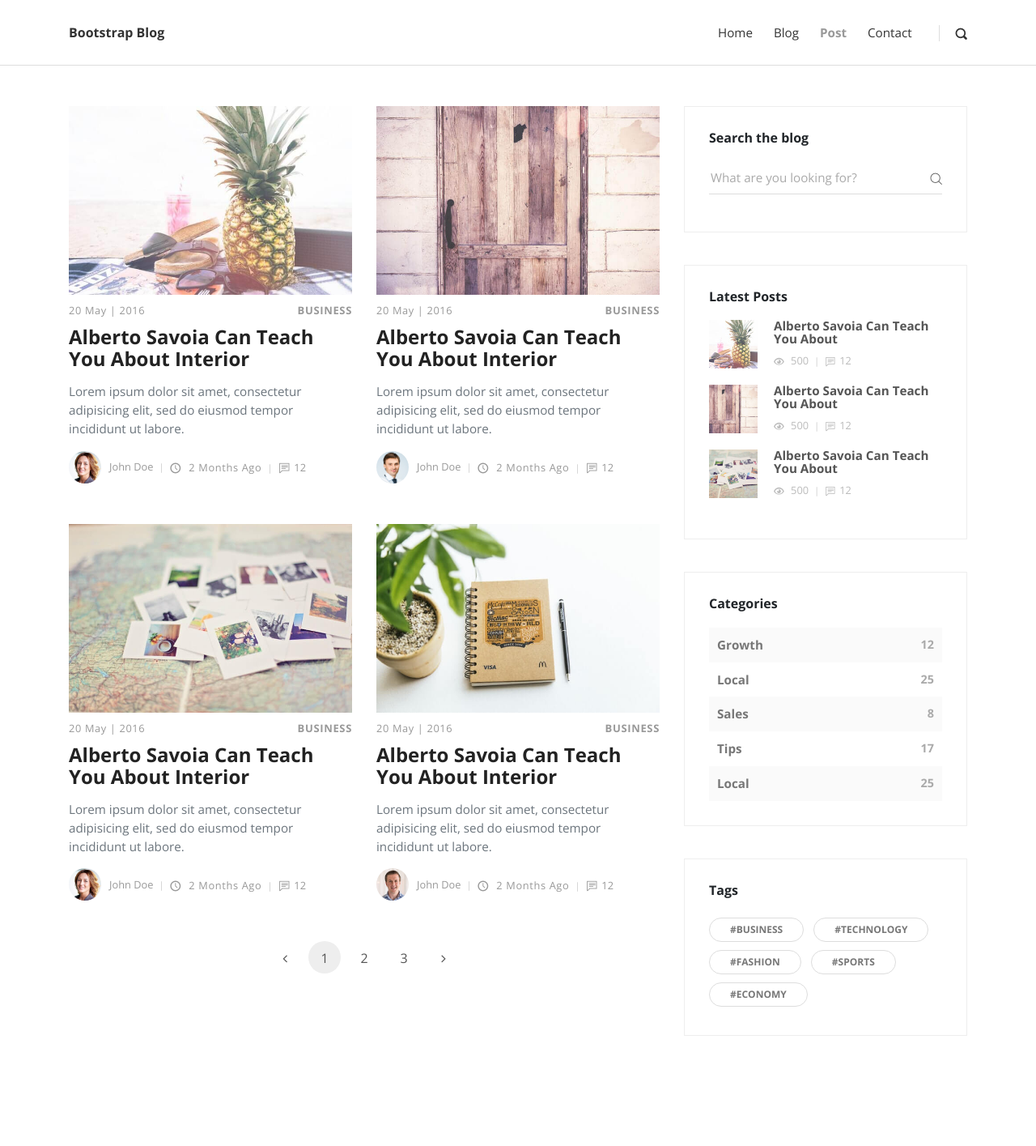
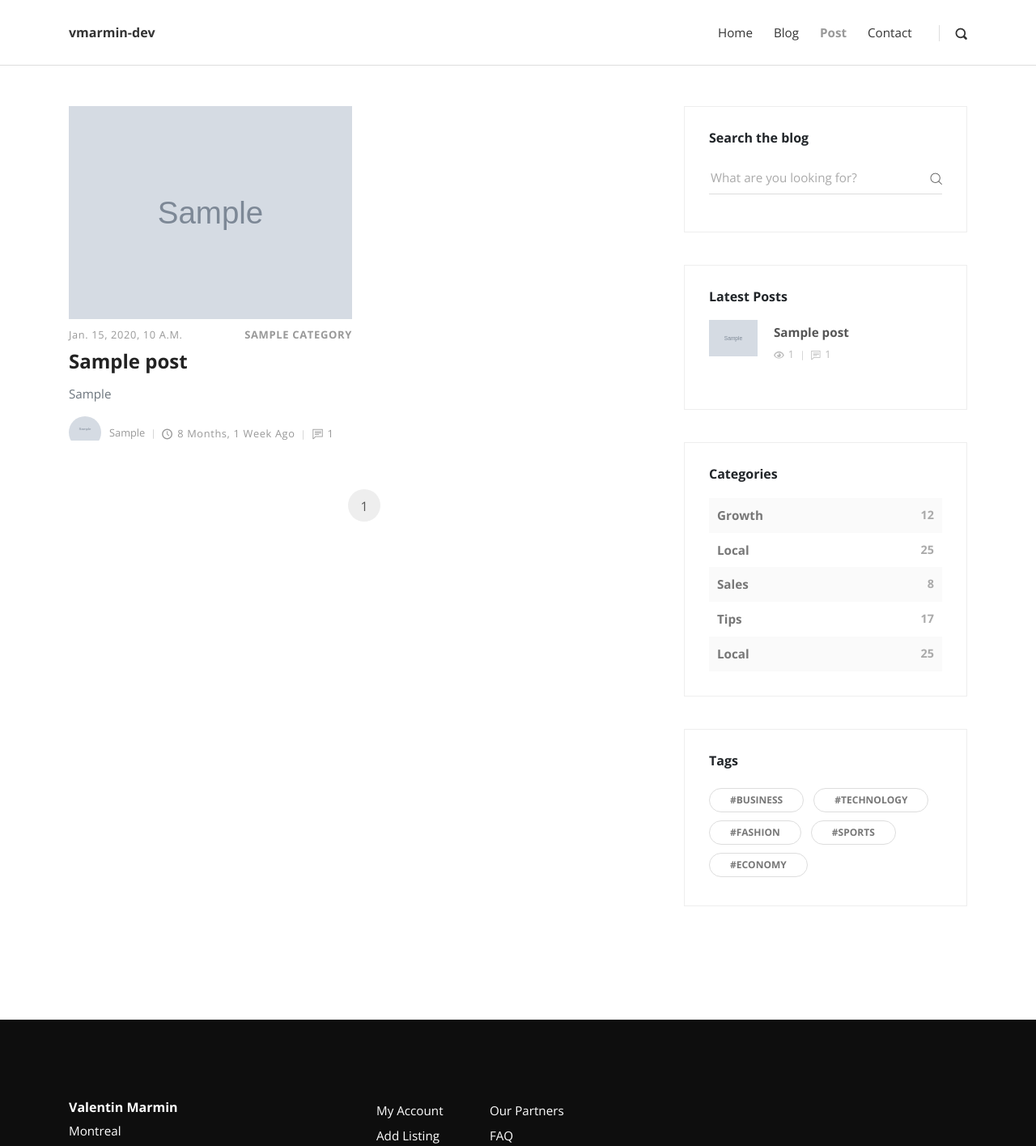
Before and after one commit to vmarmin/portfolio, a Django app: page /blog/ in a window 1280 px wide. Shown: the top 1415 px of the page at 81% size. Run offline with Django 3.2, Linux system fonts and the light colour scheme; tables that the repository leaves empty hold one stand-in row (values such as "Sample post"); grey boxes marked "Sample" are stand-in pictures; some libraries are stand-ins or nearby versions.

Commit message:
(blog): #4 pursuing blog django integration

```diff
--- a/blog/models.py
+++ b/blog/models.py
@@ -28,6 +28,7 @@
     thumbnail = models.ImageField()
     categories = models.ManyToManyField(Category)
     featured = models.BooleanField()
+    view_count = models.IntegerField(default=0)
 
     def __str__(self):
         return self.title
--- a/blog/templates/blog.html
+++ b/blog/templates/blog.html
@@ -8,87 +8,43 @@
     <main class="posts-listing col-lg-8">
       <div class="container">
         <div class="row">
+          {% for post in queryset %}
           <!-- post -->
           <div class="post col-xl-6">
-                <div class="post-thumbnail"><a href="post.html"><img src="{% static 'img/blog-post-1.jpeg' %}" alt="..." class="img-fluid"></a></div>
+            <div class="post-thumbnail"><a href="#"><img src="{{ post.thumbnail.url }}" alt="post thumbnail" class="img-fluid"></a></div>
             <div class="post-details">
               <div class="post-meta d-flex justify-content-between">
-                    <div class="date meta-last">20 May | 2016</div>
-                    <div class="category"><a href="#">Business</a></div>
-                  </div><a href="post.html">
-                    <h3 class="h4">Alberto Savoia Can Teach You About Interior</h3></a>
-                  <p class="text-muted">Lorem ipsum dolor sit amet, consectetur adipisicing elit, sed do eiusmod tempor incididunt ut labore.</p>
+                <div class="date meta-last">{{ post.timestamp }}</div>
+                <div class="category">
+                  {% for cat in post.categories.all %}
+                  <a href="#">{{ cat }}</a>
+                  {% endfor %}
+                </div>
+              </div>
+              <a href="#"><h3 class="h4">{{ post.title }}</h3></a>
+              <p class="text-muted">{{ post.overview }}</p>
               <footer class="post-footer d-flex align-items-center"><a href="#" class="author d-flex align-items-center flex-wrap">
-                      <div class="avatar"><img src="{% static 'img/avatar-3.jpg' %}" alt="..." class="img-fluid"></div>
-                      <div class="title"><span>John Doe</span></div></a>
-                    <div class="date"><i class="icon-clock"></i> 2 months ago</div>
-                    <div class="comments meta-last"><i class="icon-comment"></i>12</div>
+                  <div class="avatar"><img src="{{ post.author.profile_picture.url }}" alt="profile picture" class="img-fluid"></div>
+                  <div class="title"><span>{{ post.author.user.username }}</span></div></a>
+                <div class="date"><i class="icon-clock"></i>{{ post.timestamp|timesince }} ago</div>
+                <div class="comments meta-last"><i class="icon-comment"></i>{{ post.comment_count }}</div>
               </footer>
             </div>
           </div>
-              <!-- post             -->
-              <div class="post col-xl-6">
-                <div class="post-thumbnail"><a href="post.html"><img src="{% static 'img/blog-post-2.jpg' %}" alt="..." class="img-fluid"></a></div>
-                <div class="post-details">
-                  <div class="post-meta d-flex justify-content-between">
-                    <div class="date meta-last">20 May | 2016</div>
-                    <div class="category"><a href="#">Business</a></div>
-                  </div><a href="post.html">
-                    <h3 class="h4">Alberto Savoia Can Teach You About Interior</h3></a>
-                  <p class="text-muted">Lorem ipsum dolor sit amet, consectetur adipisicing elit, sed do eiusmod tempor incididunt ut labore.</p>
-                  <div class="post-footer d-flex align-items-center"><a href="#" class="author d-flex align-items-center flex-wrap">
-                      <div class="avatar"><img src="{% static 'img/avatar-2.jpg' %}" alt="..." class="img-fluid"></div>
-                      <div class="title"><span>John Doe</span></div></a>
-                    <div class="date"><i class="icon-clock"></i> 2 months ago</div>
-                    <div class="comments meta-last"><i class="icon-comment"></i>12</div>
-                  </div>
-                </div>
-              </div>
-              <!-- post             -->
-              <div class="post col-xl-6">
-                <div class="post-thumbnail"><a href="post.html"><img src="{% static 'img/blog-post-3.jpeg' %}" alt="..." class="img-fluid"></a></div>
-                <div class="post-details">
-                  <div class="post-meta d-flex justify-content-between">
-                    <div class="date meta-last">20 May | 2016</div>
-                    <div class="category"><a href="#">Business</a></div>
-                  </div><a href="post.html">
-                    <h3 class="h4">Alberto Savoia Can Teach You About Interior</h3></a>
-                  <p class="text-muted">Lorem ipsum dolor sit amet, consectetur adipisicing elit, sed do eiusmod tempor incididunt ut labore.</p>
-                  <div class="post-footer d-flex align-items-center"><a href="#" class="author d-flex align-items-center flex-wrap">
-                      <div class="avatar"><img src="{% static 'img/avatar-3.jpg' %}" alt="..." class="img-fluid"></div>
-                      <div class="title"><span>John Doe</span></div></a>
-                    <div class="date"><i class="icon-clock"></i> 2 months ago</div>
-                    <div class="comments meta-last"><i class="icon-comment"></i>12</div>
-                  </div>
-                </div>
-              </div>
-              <!-- post -->
-              <div class="post col-xl-6">
-                <div class="post-thumbnail"><a href="post.html"><img src="{% static 'img/blog-post-4.jpeg' %}" alt="..." class="img-fluid"></a></div>
-                <div class="post-details">
-                  <div class="post-meta d-flex justify-content-between">
-                    <div class="date meta-last">20 May | 2016</div>
-                    <div class="category"><a href="#">Business</a></div>
-                  </div><a href="post.html">
-                    <h3 class="h4">Alberto Savoia Can Teach You About Interior</h3></a>
-                  <p class="text-muted">Lorem ipsum dolor sit amet, consectetur adipisicing elit, sed do eiusmod tempor incididunt ut labore.</p>
-                  <div class="post-footer d-flex align-items-center"><a href="#" class="author d-flex align-items-center flex-wrap">
-                      <div class="avatar"><img src="{% static 'img/avatar-1.jpg' %}" alt="..." class="img-fluid"></div>
-                      <div class="title"><span>John Doe</span></div></a>
-                    <div class="date"><i class="icon-clock"></i> 2 months ago</div>
-                    <div class="comments meta-last"><i class="icon-comment"></i>12</div>
-                  </div>
-                </div>
-              </div>
+          {% endfor %}
         </div>
         <!-- Pagination -->
         <nav aria-label="Page navigation example">
           <ul class="pagination pagination-template d-flex justify-content-center">
-                <li class="page-item"><a href="#" class="page-link"> <i class="fa fa-angle-left"></i></a></li>
-                <li class="page-item"><a href="#" class="page-link active">1</a></li>
-                <li class="page-item"><a href="#" class="page-link">2</a></li>
-                <li class="page-item"><a href="#" class="page-link">3</a></li>
-                <li class="page-item"><a href="#" class="page-link"> <i class="fa fa-angle-right"></i></a></li>
+            {% if queryset.has_previous %}
+            <li class="page-item"><a href="?{{ page_request_var }}={{ queryset.previous_page_number }}" class="page-link"> <i class="fa fa-angle-left"></i></a></li>
+            <li class="page-item"><a href="?{{ page_request_var }}={{ queryset.previous_page_number }}" class="page-link">{{ queryset.previous_page_number }}</a></li>
+            {% endif %}
+            <li class="page-item"><a href="?{{ page_request_var }}={{ queryset.number }}" class="page-link active">{{ queryset.number }}</a></li>
+            {% if queryset.has_next %}
+            <li class="page-item"><a href="?{{ page_request_var }}={{ queryset.next_page_number }}" class="page-link">{{ queryset.next_page_number }}</a></li>
+            <li class="page-item"><a href="?{{ page_request_var }}={{ queryset.next_page_number }}" class="page-link"> <i class="fa fa-angle-right"></i></a></li>
+            {% endif %}
           </ul>
         </nav>
       </div>
@@ -111,34 +67,21 @@
         <header>
           <h3 class="h6">Latest Posts</h3>
         </header>
-            <div class="blog-posts"><a href="#">
+        <div class="blog-posts">
+          {% for post in most_recent %}
+          <a href="#">
             <div class="item d-flex align-items-center">
-                  <div class="image"><img src="{% static 'img/small-thumbnail-1.jpg' %}" alt="..." class="img-fluid"></div>
-                  <div class="title"><strong>Alberto Savoia Can Teach You About</strong>
+              <div class="image"><img src="{{ post.thumbnail.url }}" alt="post thumbnail" class="img-fluid"></div>
+              <div class="title"><strong>{{ post.title }}</strong>
                 <div class="d-flex align-items-center">
-                      <div class="views"><i class="icon-eye"></i> 500</div>
-                      <div class="comments"><i class="icon-comment"></i>12</div>
+                  <div class="views"><i class="icon-eye"></i>{{ post.view_count }}</div>
+                  <div class="comments"><i class="icon-comment"></i>{{ post.comment_count }}</div>
                 </div>
               </div>
-                </div></a><a href="#">
-                <div class="item d-flex align-items-center">
-                  <div class="image"><img src="{% static 'img/small-thumbnail-2.jpg' %}" alt="..." class="img-fluid"></div>
-                  <div class="title"><strong>Alberto Savoia Can Teach You About</strong>
-                    <div class="d-flex align-items-center">
-                      <div class="views"><i class="icon-eye"></i> 500</div>
-                      <div class="comments"><i class="icon-comment"></i>12</div>
             </div>
+          </a>
+          {% endfor %}
         </div>
-                </div></a><a href="#">
-                <div class="item d-flex align-items-center">
-                  <div class="image"><img src="{% static 'img/small-thumbnail-3.jpg' %}" alt="..." class="img-fluid"></div>
-                  <div class="title"><strong>Alberto Savoia Can Teach You About</strong>
-                    <div class="d-flex align-items-center">
-                      <div class="views"><i class="icon-eye"></i> 500</div>
-                      <div class="comments"><i class="icon-comment"></i>12</div>
-                    </div>
-                  </div>
-                </div></a></div>
       </div>
       <!-- Widget [Categories Widget]-->
       <div class="widget categories">
--- a/blog/views.py
+++ b/blog/views.py
@@ -1,7 +1,27 @@
 from django.shortcuts import render
+from django.core.paginator import Paginator, EmptyPage, PageNotAnInteger
+from .models import Post
+
 
 def blog(request):
-    return render(request, 'blog.html', {})
+    post_list = Post.objects.all()
+    most_recent = Post.objects.order_by("-timestamp")[:3]
+    paginator = Paginator(post_list, per_page=4)
+    page_request_var = "page"
+    page = request.GET.get(page_request_var)
+    try:
+        paginated_queryset = paginator.page(page)
+    except PageNotAnInteger:
+        paginated_queryset = paginator.page(1)
+    except EmptyPage:
+        paginated_queryset = paginator.page(paginator.num_pages)
+    context = {
+        "queryset": paginated_queryset,
+        "most_recent": most_recent,
+        "page_request_var": page_request_var,
+    }
+    return render(request, "blog.html", context)
+
 
 def post(request):
-    return render(request, 'post.html', {})
+    return render(request, "post.html", {})
--- a/portfolio/templates/header.html
+++ b/portfolio/templates/header.html
@@ -19,7 +19,7 @@
     <div class="container">
       <!-- Navbar Brand -->
       <div class="navbar-header d-flex align-items-center justify-content-between">
-        <!-- Navbar Brand --><a href="/" class="navbar-brand">Bootstrap Blog</a>
+        <!-- Navbar Brand --><a href="/" class="navbar-brand">vmarmin-dev</a>
         <!-- Toggle Button-->
         <button type="button" data-toggle="collapse" data-target="#navbarcollapse" aria-controls="navbarcollapse" aria-expanded="false" aria-label="Toggle navigation" class="navbar-toggler"><span></span><span></span><span></span></button>
       </div>
--- a/portfolio/templates/index.html
+++ b/portfolio/templates/index.html
@@ -7,7 +7,7 @@
   <div class="container">
     <div class="row">
       <div class="col-lg-7">
-        <h1>Bootstrap 4 Blog - A free template by Bootstrap Temple</h1><a href="#" class="hero-link">Discover More</a>
+        <h1>vmarmin - my dev website</h1><a href="#" class="hero-link">Discover More</a>
       </div>
     </div><a href=".intro" class="continue link-scroll"><i class="fa fa-long-arrow-down"></i> Scroll Down</a>
   </div>
```
Also changed, not shown: blog/migrations/0003_post_views.py (added), blog/migrations/0004_auto_20200925_2242.py (added). Lines whose indentation alone changed are shown as unchanged.
